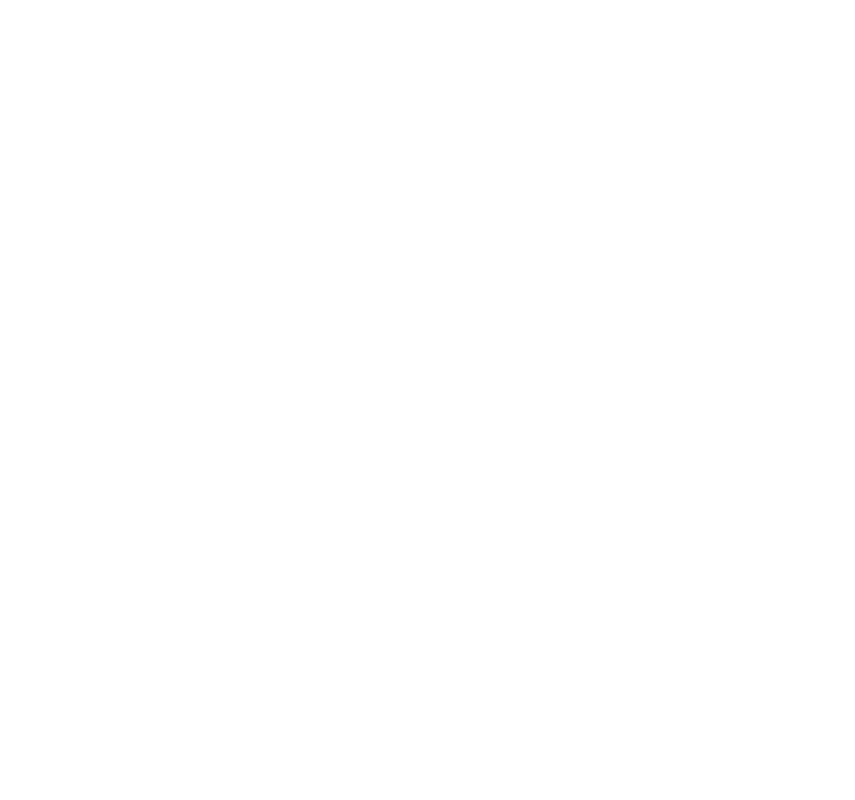
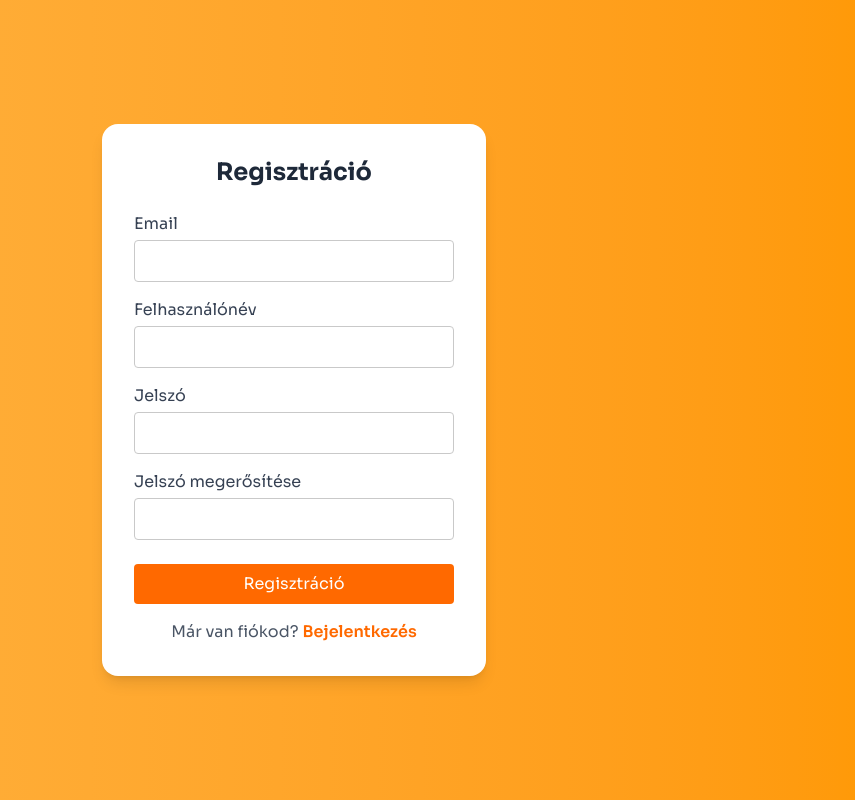
Before and after one commit to bencewokk/bufego, a React (Vite) app in the folder frontend/: page /signup in a window 1280 px wide. Before the commit this address had no page. Shown: the whole page, without its empty margins (346-1201 px from the left). Built offline with nearby package versions, Linux system fonts and the light colour scheme; a web font is replaced by a local one.

Commit message:
Minor changes

```diff
--- a/frontend/src/App.tsx
+++ b/frontend/src/App.tsx
@@ -3,7 +3,8 @@
 import { MainPage } from "./pages/_main";
 // Import future pages here as needed
 import { BuffetListPage } from "./pages/_buffets";
-import { LoginPage } from "./pages/_auth.tsx";
+import { RegisterPage } from "./pages/_register.tsx";
+import { LoginPage } from "./pages/_login.tsx";
 
 function App() {
   return (
@@ -12,6 +13,7 @@
         <Routes>
           <Route path="/" element={<MainPage />} />
           <Route path="/buffets" element={<BuffetListPage />} />
+          <Route path="/signup" element={<RegisterPage />} />
           <Route path="/login" element={<LoginPage />} />
           {/* <Route path="/register" element={<RegisterPage />} /> */}
         </Routes>
--- a/frontend/src/components/landing/Navbar.tsx
+++ b/frontend/src/components/landing/Navbar.tsx
@@ -31,7 +31,7 @@
               <span className="hidden md:inline">Bejelentkezés</span>
             </a>
             <a
-              href="/register"
+              href="/signup"
               className="bg-[var(--primary)] text-[var(--background)] px-4 py-2 rounded-full
                          hover:bg-[var(--primary-light)] transition-colors text-md
                          flex items-center justify-center gap-2"
--- /dev/null
+++ b/frontend/src/pages/_login.tsx
@@ -0,0 +1,82 @@
+import axios from "axios";
+import { useState } from "react";
+import toast, { Toaster } from "react-hot-toast";
+
+export const LoginPage = () => {
+  const [formData, setFormData] = useState({
+    username: "",
+    password: "",
+  });
+
+  const handleChange = (e: any) => {
+    setFormData({ ...formData, [e.target.name]: e.target.value });
+  };
+
+  const handleSubmit = (e: any) => {
+    e.preventDefault();
+
+    const payload = {
+      username: formData.username,
+      password: formData.password,
+    };
+
+    const url = "http://localhost:3000/api/auth/login";
+
+    toast.promise(axios.post(url, payload), {
+      loading: "Bejelentkezás folyamatban...",
+      success: <b>Sikeresen bejelentkeztél! ✅</b>,
+      error: (err) => {
+        const errorMsg =
+          err.response?.data?.message || "Hiba történt a bejelentkezés során.";
+        return <b>{errorMsg}</b>;
+      },
+    });
+  };
+
+  return (
+    <div className="flex items-center justify-center min-h-screen bg-gradient-to-r from-[var(--primary-light)] to-[var(--primary)]">
+      <div className="bg-white p-8 rounded-2xl shadow-lg w-96">
+        <h2 className="text-2xl font-bold text-center text-gray-800">
+          Bejelentkezés
+        </h2>
+        <form className="mt-6" onSubmit={handleSubmit}>
+          <div className="mt-4">
+            <label className="block text-gray-700">Felhasználónév</label>
+            <input
+              type="text"
+              name="username"
+              value={formData.username}
+              onChange={handleChange}
+              className="w-full p-2 border border-[#c9c9c9] rounded mt-1 outline-none hover:border-[#9f9f9f] focus:border-[#9f9f9f] transition-all duration-300"
+              required
+            />
+          </div>
+          <div className="mt-4">
+            <label className="block text-gray-700">Jelszó</label>
+            <input
+              type="password"
+              name="password"
+              value={formData.password}
+              onChange={handleChange}
+              className="w-full p-2 border border-[#c9c9c9] rounded mt-1 outline-none hover:border-[#9f9f9f] focus:border-[#9f9f9f] transition-all duration-300"
+              required
+            />
+          </div>
+          <button
+            type="submit"
+            className="w-full mt-6 bg-orange-500 text-white py-2 rounded hover:bg-orange-600 cursor-pointer"
+          >
+            Bejelentkezés
+          </button>
+        </form>
+        <p className="text-center mt-4 text-gray-600">
+          "Nincs fiókod?"
+          <a href="/signup" className="text-orange-500 font-semibold ml-1 cursor-pointer">
+            Regisztráció
+          </a>
+        </p>
+      </div>
+      <Toaster position="top-center" />
+    </div>
+  );
+};
--- a/frontend/src/pages/_auth.tsx
+++ b/frontend/src/pages/_register.tsx
@@ -2,8 +2,7 @@
 import axios from "axios";
 import toast, { Toaster } from "react-hot-toast";
 
-export const LoginPage = () => {
-  const [isLogin, setIsLogin] = useState(true);
+export const RegisterPage = () => {
   const [formData, setFormData] = useState({
     username: "",
     email: "",
@@ -18,26 +17,22 @@
   const handleSubmit = async (e: any) => {
     e.preventDefault();
 
-    if (!isLogin && formData.password !== formData.confirmPassword) {
+    if (formData.password !== formData.confirmPassword) {
       toast.error("A jelszavak nem egyeznek!");
       return;
     }
 
-    const url = isLogin
-      ? "http://localhost:3000/api/auth/login"
-      : "http://localhost:3000/api/auth/register";
+    const url = "http://localhost:3000/api/auth/register";
 
-    const payload = isLogin
-      ? { username: formData.username, password: formData.password }
-      : {
+    const payload = {
       username: formData.username,
       email: formData.email,
       password: formData.password,
     };
 
     toast.promise(axios.post(url, payload), {
-      loading: `${isLogin ? 'Bejelentkezás' : 'Regisztrálás'} folyamatban..."`,
-      success: <b>Sikeresen {isLogin ? 'bejelentkeztél' : 'regisztráltál'}! ✅</b>,
+      loading: "Regisztrálás folyamatban...",
+      success: <b>Sikeresen regisztráltál! ✅</b>,
       error: (err) => {
         const errorMsg =
           err.response?.data?.message || "Hiba történt a regisztráció során.";
@@ -50,11 +45,9 @@
     <div className="flex items-center justify-center min-h-screen bg-gradient-to-r from-[var(--primary-light)] to-[var(--primary)]">
       <div className="bg-white p-8 rounded-2xl shadow-lg w-96">
         <h2 className="text-2xl font-bold text-center text-gray-800">
-          {isLogin ? "Bejelentkezés" : "Regisztráció"}
+          Regisztráció
         </h2>
         <form className="mt-6" onSubmit={handleSubmit}>
-          {!isLogin && (
-            <>
           <div>
             <label className="block text-gray-700">Email</label>
             <input
@@ -66,8 +59,7 @@
               required
             />
           </div>
-            </>
-          )}
+
           <div className="mt-4">
             <label className="block text-gray-700">Felhasználónév</label>
             <input
@@ -90,7 +82,6 @@
               required
             />
           </div>
-          {!isLogin && (
           <div className="mt-4">
             <label className="block text-gray-700">Jelszó megerősítése</label>
             <input
@@ -102,22 +93,18 @@
               required
             />
           </div>
-          )}
           <button
             type="submit"
             className="w-full mt-6 bg-orange-500 text-white py-2 rounded hover:bg-orange-600 cursor-pointer"
           >
-            {isLogin ? "Bejelentkezés" : "Regisztráció"}
+            Regisztráció
           </button>
         </form>
         <p className="text-center mt-4 text-gray-600">
-          {isLogin ? "Nincs fiókod?" : "Már van fiókod?"}
-          <button
-            className="text-orange-500 font-semibold ml-1 cursor-pointer"
-            onClick={() => setIsLogin(!isLogin)}
-          >
-            {isLogin ? "Regisztráció" : "Bejelentkezés"}
-          </button>
+          Már van fiókod?
+          <a href="/login" className="text-orange-500 font-semibold ml-1 cursor-pointer">
+            Bejelentkezés
+          </a>
         </p>
       </div>
       <Toaster position="top-center" />
```
Lines whose indentation alone changed are shown as unchanged.
